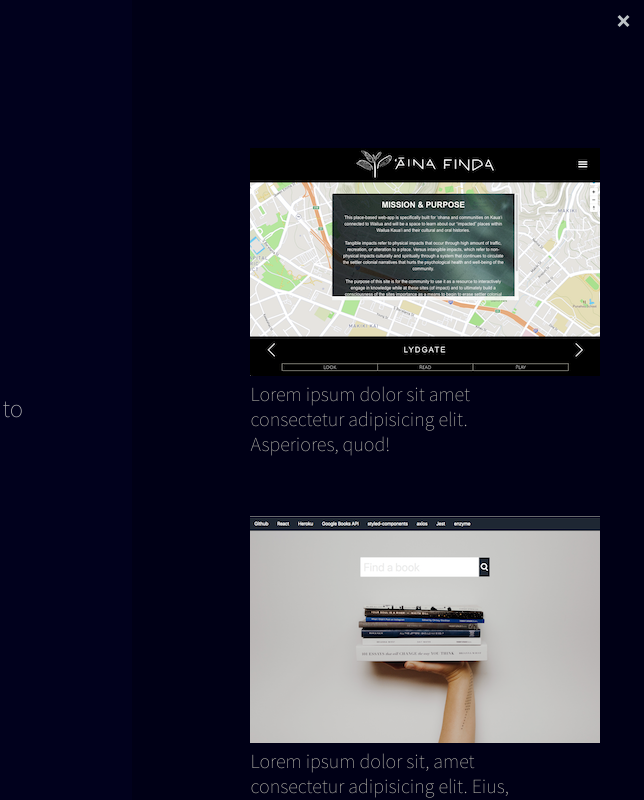
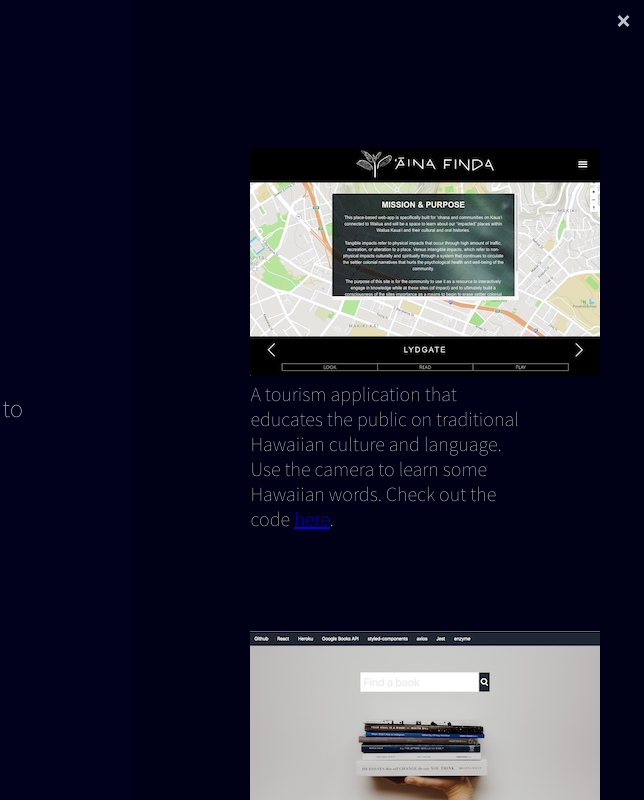
Before and after one commit to markwuu/home-page, a Gatsby site: page / in a window 1280 px wide. Both pictures are taken after a click on the button "View Work". Shown: the full height of the page, 636-1280 px from the left. Built offline with nearby package versions, Linux system fonts and the light colour scheme; Gatsby itself is replaced by a stand-in of ours.

Commit message:
Added project information

```diff
--- /dev/null
+++ b/src/components/UI/Picture.js
@@ -0,0 +1,8 @@
+import React from "react"
+import pictureStyles from "./Picture.module.css"
+
+export default ({ children }) => (
+  <img src={children} className={pictureStyles.picture}>
+    {/* {children} */}
+  </img>
+)
--- /dev/null
+++ b/src/components/UI/Picture.module.css
@@ -0,0 +1,3 @@
+.picture {
+  border: 100px solid white;
+}
--- a/src/components/UI/Project.module.css
+++ b/src/components/UI/Project.module.css
@@ -1,5 +1,5 @@
 .project {
-  margin-bottom: 60px;
+  margin-bottom: 100px;
   font-size: 20px;
   font-family: "Source Sans Pro", sans-serif;
 }
--- a/src/pages/index.js
+++ b/src/pages/index.js
@@ -13,6 +13,7 @@ import Project from "../components/UI/Project"
 import Menu from "react-burger-menu/lib/menus/slide"
 import ainafinda from "../../assets/ainafinda.png"
 import bookfinder from "../../assets/bookfinder.png"
+import Picture from "../components/UI/Picture"
 
 export default class HomePage extends React.Component {
   constructor(props) {
@@ -98,15 +99,23 @@ export default class HomePage extends React.Component {
           onStateChange={state => this.handleStateChange(state)}
         >
           <Project>
-            <img src={ainafinda} alt="" />
-            Lorem ipsum dolor sit amet consectetur adipisicing elit. Asperiores,
-            quod!
+            <a href="https://www.ainafinda.com">
+              <img src={ainafinda} />
+            </a>
+            A tourism application that educates the public on traditional
+            Hawaiian culture and language. Use the camera to learn some Hawaiian
+            words. Check out the code{" "}
+            <a href="https://github.com/jocelynsaysrawr/wailua">here</a>.
           </Project>
 
           <Project>
-            <img src={bookfinder} alt="" />
-            Lorem ipsum dolor sit, amet consectetur adipisicing elit. Eius,
-            magni?
+            <a href="https://boiling-stream-52972.herokuapp.com/">
+              <img src={bookfinder} alt="" />
+            </a>
+            A book search application that utilizes the Google Books API to
+            redirect users to the google books store to preview and/or purchase
+            novels. Check out the code{" "}
+            <a href="https://github.com/markwuu/book-finder">here</a>.
           </Project>
         </Menu>
         <Body>
```
